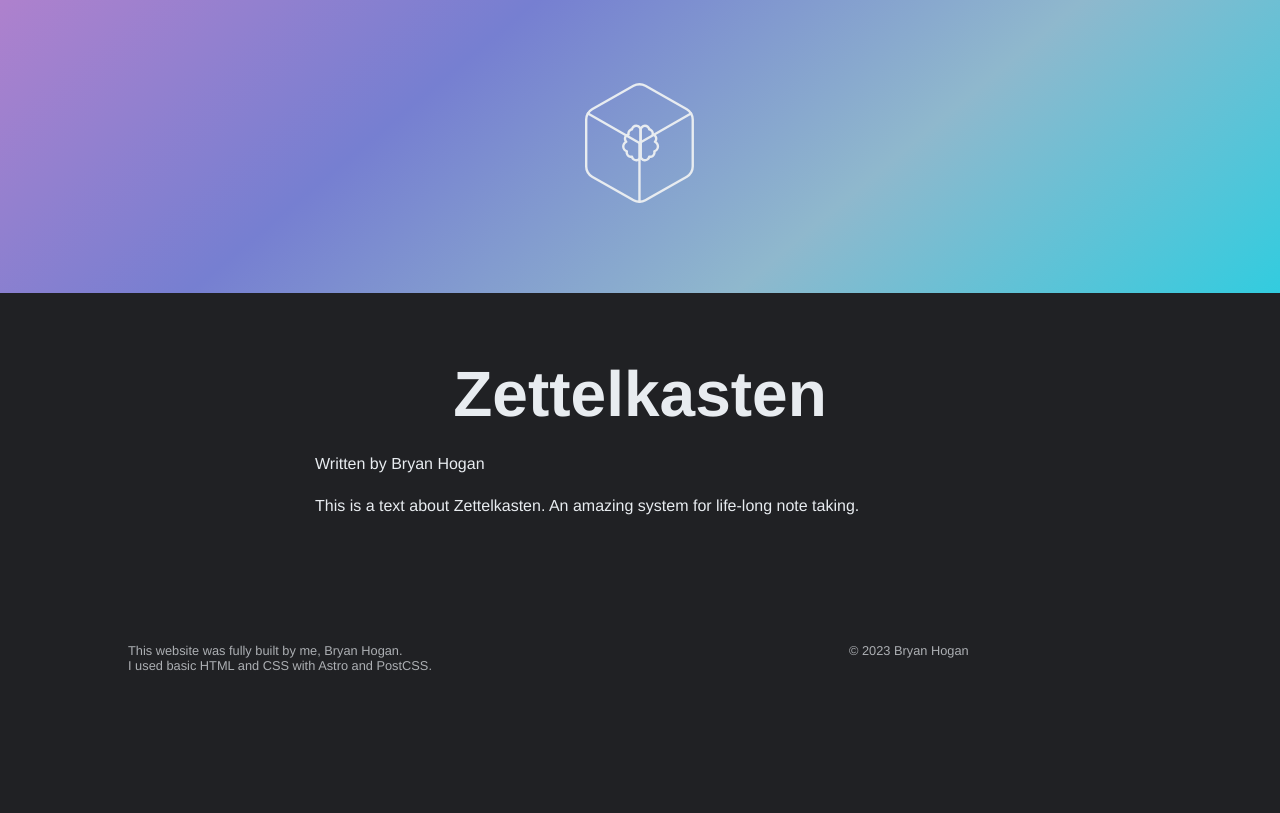
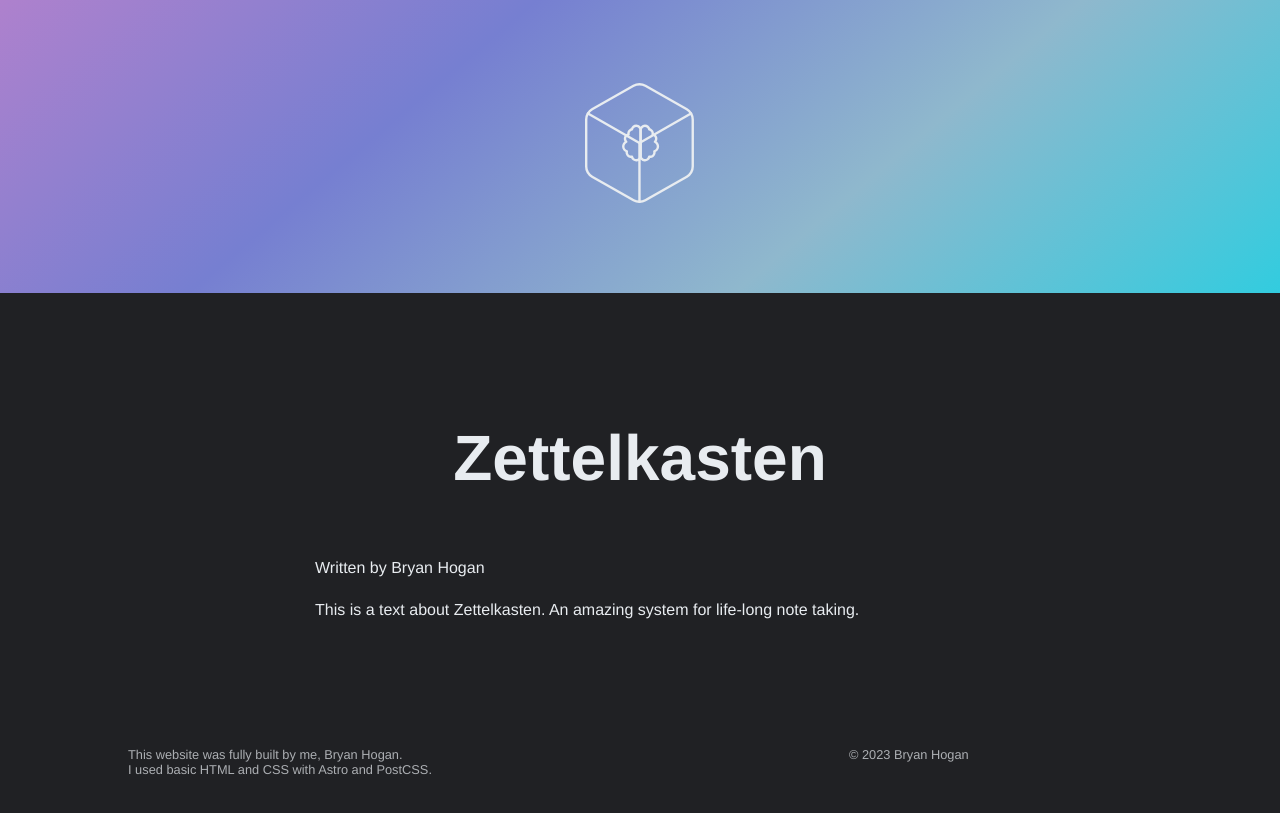
Before and after one commit to BryanHogan/bryanhogan, an Astro site: page /blog/zettelkasten in a window 1280 px wide. Shown: the part 57-870 px from the top of the page. Before the commit the page ends 800 px from the top, so only its background shows below. Built offline with nearby package versions, Linux system fonts and the light colour scheme; Astro itself is replaced by a stand-in of ours.

Commit message:
adjusting text area

```diff
--- a/src/layouts/MdPostLayout.astro
+++ b/src/layouts/MdPostLayout.astro
@@ -17,8 +17,8 @@ const { frontmatter } = Astro.props;
     />
   </div>
   <div class="common">
+    <h1 class="text-align-center">{frontmatter.title}</h1>
     <section class="main text-section">
-      <h1 class="text-align-center">{frontmatter.title}</h1>
       <p>Written by {frontmatter.author}</p>
       <slot />
     </section>
@@ -42,11 +42,15 @@ const { frontmatter } = Astro.props;
   }
   .common {
     display: grid;
-    grid-template-columns: 1fr 1fr 8fr 1fr 1fr;
+    grid-template-columns: 1fr 12fr 1fr;
+    & h1 {
+      grid-column: 2 / 3;
+      margin-top: var(--small-gap);
+    }
     & .main {
-      grid-column: 3 / 4;
+      grid-column: 2 / 3;
       max-width: 650px;
-      width: 80%;
+      width: 90%;
       margin-inline: auto;
       text-align: start;
     }
```
